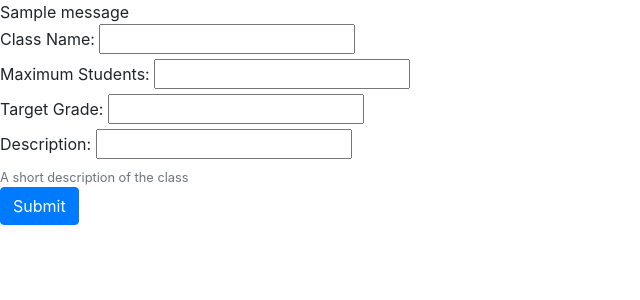
After one commit to thebot7744/CCCCA, a Flask app: template templates/classCreate.html in a window 1280 px wide. The commit adds this page. Shown: the top 300 px of the page, without its empty margins (0-640 px from the left). Run offline with Flask 2, Linux system fonts and the light colour scheme; the template is opened without the code that fills it, so the values that code supplies are empty; one stand-in notice (Sample message) is shown; some libraries are stand-ins or nearby versions.

Commit message:
class creation and better alerts
teachers can now create classes (i need more features in the classes tho)
added back buttons on success pages (redirects to index.html)
used flask flashes to display alerts on the same page instead of redirecting to an error page

```diff
--- a/application.py
+++ b/application.py
@@ -1,6 +1,6 @@
 import os
 
-from flask import Flask, render_template, request, jsonify, session
+from flask import Flask, render_template, request, jsonify, session, flash, redirect
 from sqlalchemy import create_engine
 from sqlalchemy.orm import scoped_session, sessionmaker
 import sqlalchemy.exc
@@ -37,14 +37,18 @@ def index():
         message = "You are not signed in."
         loginCheck = False
         children = []
+        teacher=0
     else:
         email = session['email']
         loginCheck = True
         message = "You are signed in as " + email
-        sid=session["sid"][0]
+        sid=session["sid"]
+
+        teacher=session["teacher"]
+        teacher=1
 
         children = db.execute("SELECT childfirstname, childlastname FROM ChildInfo WHERE parentId = :parentId", {"parentId": sid}).fetchall()
-        teacher = db.execute("SELECT teacher FROM AccountInfo WHERE id = :sid", {"sid": sid}).fetchone()[0]
+
 
 
     return render_template('index.html', message=message, children=children, loginCheck=loginCheck, teacher=teacher)
@@ -72,21 +76,25 @@ def signupComplete():
     data = [email, username, firstname, lastname, password, pswdconfirm]
     for i in data:
         if i == "":
-            return render_template("error.html", message="Make sure to fill in all empty fields.")
+            flash("Make sure to fill in all empty fields.")
+            return render_template("signup.html")
 
     if password != pswdconfirm:
-        return render_template('error.html', message='Please make sure to confirm your password.')
+        flash("Make sure to confirm your password.")
+        return render_template('signup.html')
 
     try:
         db.execute("INSERT INTO AccountInfo (email, username, firstname, lastname, password, teacher) VALUES (:email, :username, :firstname, :lastname, :password, :teacher)",
         {"email": email, "username": username, "firstname": firstname, "lastname": lastname, "password": password, "teacher": teacher})
     except sqlalchemy.exc.IntegrityError:
-        return render_template('error.html', message='Your email address or username is already in use.')
+        flash("Your email address or username is already in use.")
+        return render_template('signup.html')
     db.commit()
     session['email'] = email
     sessionId = db.execute("SELECT id FROM AccountInfo WHERE email = :email", {"email": email}).fetchone()
     session["sid"] = sessionId
-    return render_template("success.html", message="You successfully signed up!")
+    session["teacher"] = teacher[0]
+    return redirect("/")
 
 
 @app.route("/login", methods=["POST"])
@@ -99,15 +107,17 @@ def loginComplete():
     email = request.form.get("email")
     password = request.form.get("password")
 
-    check = db.execute("SELECT id, email, password FROM AccountInfo WHERE email = :email AND password = :password", {"email": email, "password": password}).fetchall()
-
-    if check != None:
+    check = db.execute("SELECT id, email, password, teacher FROM AccountInfo WHERE email = :email AND password = :password", {"email": email, "password": password}).fetchall()
+    logging.debug(check)
+    if check != []:
         session['email'] = email
         session["sid"] = check[0][0]
-        logging.error(check)
-        return render_template("success.html", message="You successfully logged in!")
+        session["teacher"] = check[0][3]
+        logging.debug(session["teacher"])
+        return redirect("/")
     else:
-        return render_template('error.html', message="Invalid Login Credentials")
+        flash("Invalid login credentials.")
+        return render_template('login.html')
 
 @app.route("/child", methods=["POST"])
 def child():
@@ -124,7 +134,9 @@ def childComplete():
     data = [childfirstname, childlastname, grade]
     for i in data:
         if i == "":
-            return render_template("error.html", message="Make sure to fill in all empty fields.")
+            flash("Make sure to fill in all empty fields.")
+            return render_template("child.html")
+
 
     logging.error(data)
     db.execute("INSERT INTO ChildInfo (childfirstname, childlastname, grade, parentId) VALUES (:childfirstname, :childlastname, :grade, :parentId)",
@@ -132,4 +144,31 @@ def childComplete():
     db.commit()
 
 
-    return render_template("success.html", message="You successfully registered a child!")
+    return render_template("success.html", message="You successfully registered a child")
+
+@app.route("/classCreate", methods=["POST"])
+def classCreate():
+    return render_template("classCreate.html")
+
+@app.route("/classCreate/complete", methods=["POST"])
+def classCreateComplete():
+    className = request.form.get("className")
+    classNum = request.form.get("classNum")
+    classGrade = request.form.get("classGrade")
+    classDesc = request.form.get("classDesc")
+    teacherId = session["sid"]
+
+    data = [className, classNum, classGrade, classDesc]
+
+    for i in data:
+        if i=="":
+            flash("Make sure to fill in all empty fields.")
+            return render_template("classCreate.html")
+
+    logging.debug("AAAAAAAAAAAAAAAAAAAAAAAAAAAAAAAAAAAA", className, classNum, classGrade, classDesc)
+
+    db.execute("INSERT INTO ClassInfo (className, classNum, classGrade, classDesc, teacherId) VALUES (:className, :classNum, :classGrade, :classDesc, :teacherId)",
+    {"className": className, "classNum": classNum, "classGrade": classGrade, "classDesc": classDesc, "teacherId": teacherId})
+    db.commit()
+
+    return render_template("success.html", message="You successfully created a class.")
--- a/templates/child.html
+++ b/templates/child.html
@@ -9,6 +9,9 @@
 </head>
 <body>
     <h1 style="color:blue; text-align:center">Child Registration</h1>
+    {% for message in get_flashed_messages() %}
+    <div>{{ message }}</div>
+    {% endfor %}
     <form action = "{{ url_for('signupComplete') }}" method="POST">
         <div class="card-body">
             <div class="row">
--- /dev/null
+++ b/templates/classCreate.html
@@ -0,0 +1,37 @@
+<!DOCTYPE html>
+<html>
+    <head>
+        <meta charset="UTF-8">
+        <link rel="stylesheet" href="https://stackpath.bootstrapcdn.com/bootstrap/4.5.2/css/bootstrap.min.css"
+              integrity="sha384-JcKb8q3iqJ61gNV9KGb8thSsNjpSL0n8PARn9HuZOnIxN0hoP+VmmDGMN5t9UJ0Z" crossorigin="anonymous">
+        <title>Child Registration</title>
+    </head>
+    <body>
+        {% for message in get_flashed_messages() %}
+        <div>{{ message }}</div>
+        {% endfor %}
+        <form action = "{{ url_for('classCreateComplete') }}" method="POST">
+            <div>
+                <label for="className">Class Name:</label>
+                <input type="text" name="className">
+            </div>
+
+            <div>
+                <label for="classNum">Maximum Students:</label>
+                <input type="number" name="classNum">
+            </div>
+
+            <div>
+                <label for="classGrade">Target Grade:</label>
+                <input type="text" name="classGrade">
+            </div>
+
+            <div>
+                <label for="classDesc">Description:</label>
+                <input type="text" name="classDesc">
+                <small class="form-text text-muted">A short description of the class</small>
+            </div>
+            <button id='buttono'type="submit" class="btn btn-primary">Submit</button>
+        </form>
+    </body>
+</html>
--- a/templates/login.html
+++ b/templates/login.html
@@ -7,6 +7,9 @@
         <title>Log In</title>
     </head>
     <body>
+        {% for message in get_flashed_messages() %}
+            <div>{{ message }}</div>
+        {% endfor %}
         <form action = "{{ url_for('loginComplete') }}" method="POST">
             <div class="card-body">
                 <div class="row">
--- a/templates/signup.html
+++ b/templates/signup.html
@@ -58,7 +58,9 @@
     </script>
 </head>
 <body>
-
+    {% for message in get_flashed_messages() %}
+        <div>{{ message }}</div>
+    {% endfor %}
     <form action = "{{ url_for('signupComplete') }}" method="POST">
         <div class="card-body">
             <div class="row">
--- a/templates/success.html
+++ b/templates/success.html
@@ -10,6 +10,9 @@
             <div id='yeet' class="alert alert-success" role="alert">
                 {{ message }}
             </div>
+            <form action="/">
+                <button>Return to main page</button>
+            </form>
         </div>
     </body>
 </html>
```
Also changed, not shown: templates/index.html (+4 -8 lines).
